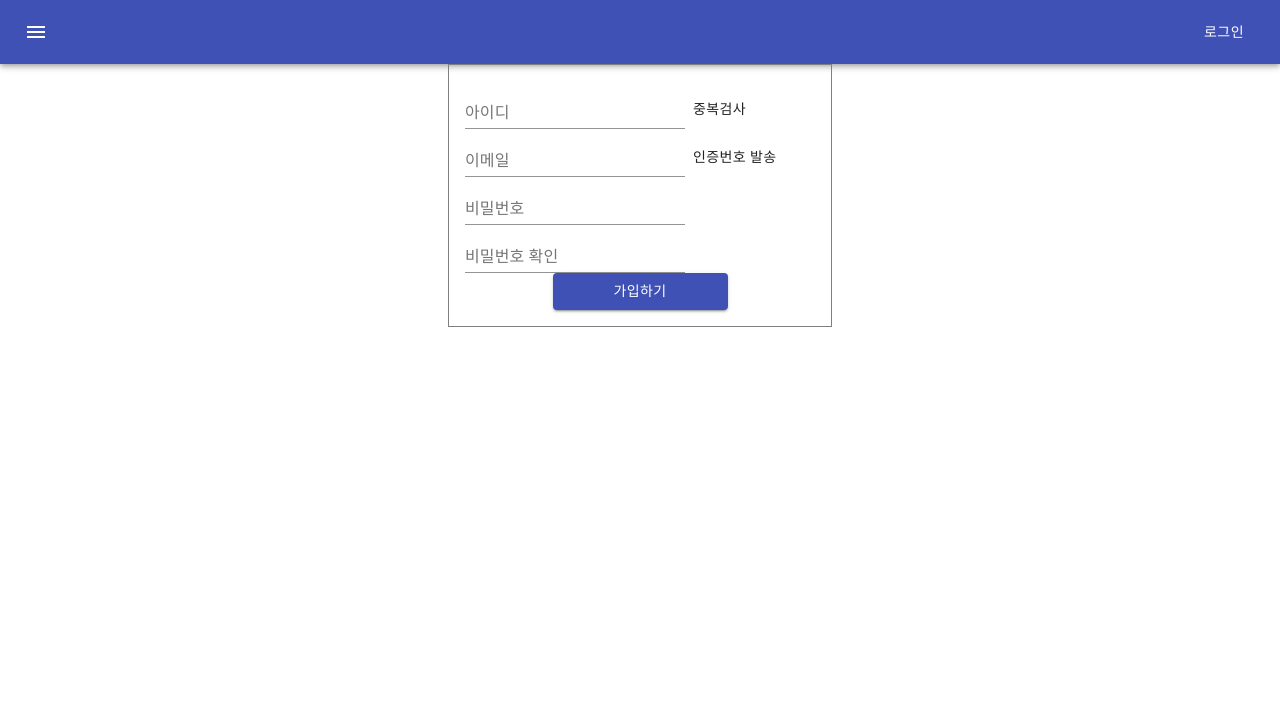
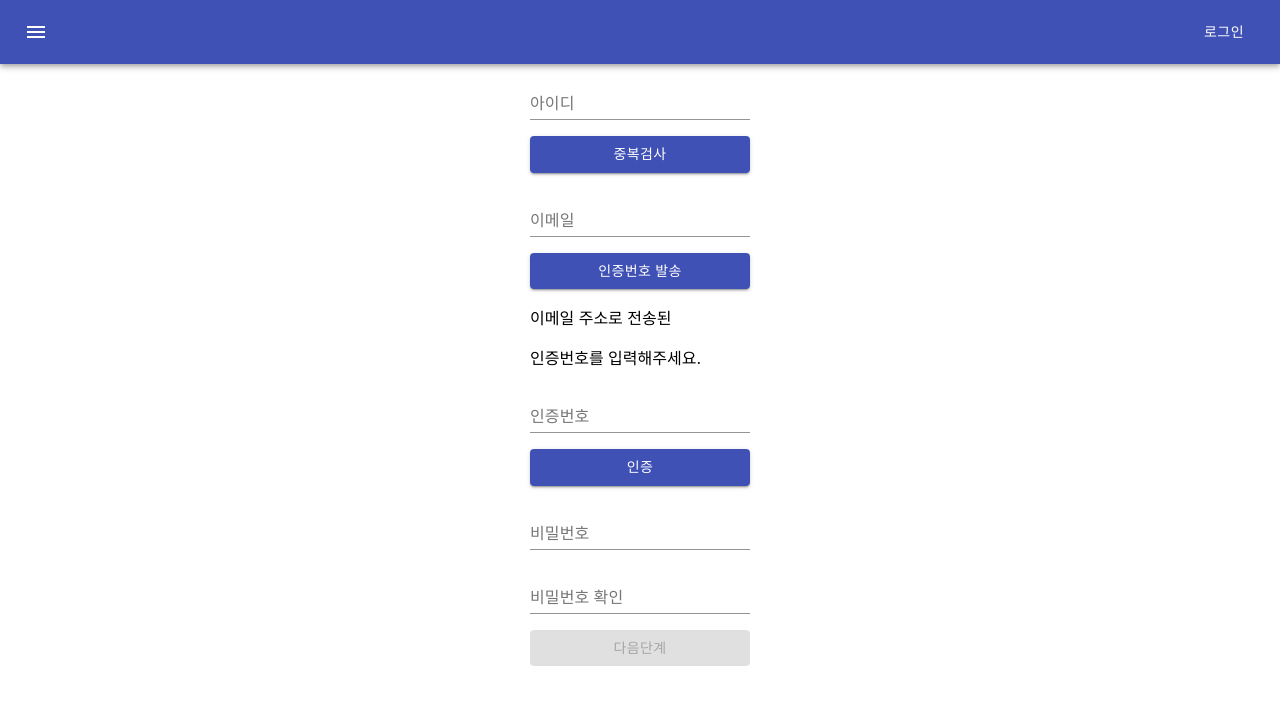
Before and after one commit to mayRhee218/Shake-Up, a React (Create React App) app in the folder FE/: page /signup in a window 1280 px wide. Shown: the top 704 px of the page. Built offline with nearby package versions, Linux system fonts and the light colour scheme.

Commit message:
feat: signup (ver1.1)

```diff
--- a/FE/package.json
+++ b/FE/package.json
@@ -5,9 +5,11 @@
   "dependencies": {
     "@material-ui/core": "^4.12.3",
     "@material-ui/icons": "^4.11.2",
+    "@mui/icons-material": "^5.3.0",
     "@testing-library/jest-dom": "^5.16.1",
     "@testing-library/react": "^12.1.2",
     "@testing-library/user-event": "^13.5.0",
+    "axios": "^0.25.0",
     "bootstrap": "^5.1.3",
     "react": "^17.0.2",
     "react-bootstrap": "^2.1.1",
--- a/FE/src/App.js
+++ b/FE/src/App.js
@@ -10,6 +10,7 @@ import {
 import MainPage from './components/views/contents/dandda/dandda';
 import LoginPage from './components/views/login/Login';
 import SignUp from './components/views/Signup/Signup';
+import SignUpNext from './components/views/Signup/SignupNext';
 import Navbar from './components/views/bar/Navbar';
 import JoinEnd from './components/views/Signup/JoinEnd';
 
@@ -22,6 +23,7 @@ function App() {
         <Route exact={true} path="/login" element={<LoginPage/>} />
         <Route exact={true} path="/joinend" element={<JoinEnd/>} />
         <Route exact={true} path="/signup" element={<SignUp/>} />
+        <Route exact={true} path="/signup/next" element={<SignUpNext/>} />
       </Routes>
     </BrowserRouter>
   );
--- /dev/null
+++ b/FE/src/components/views/Signup/Email.js
@@ -0,0 +1,113 @@
+/**
+ *
+ * @author 조준영
+ * @version 1.0.0
+ * 작성일 2022-01-24
+**/
+import React, { useEffect, useState } from 'react';
+import { Button, TextField } from '@material-ui/core';
+import axios from 'axios'
+
+function Email({propFunction}) {
+  const [inputHash, setInputHash] = useState('')
+  const [isError, setIsError] = useState(false)
+  const hash = ''
+  const [verify, setVerify] = useState(false)
+  const [restTime, setRestTime] = useState('')
+  const [min, setMin] = useState(null)
+  const [sec, setSec] = useState(null)
+  const [email, setEmail] = useState('')
+  const [errorMsg, setErrorMsg] = useState('')
+
+  const onEmailHandler = ({target: {value}}) => {
+    setEmail(value)
+    if (value.length > 3 && !/^[0-9a-z]*@[0-9a-z]*\.[a-z]{2,3}$/i.test(value)) {
+      setErrorMsg('이메일 형식이 아닙니다.')
+    } else {
+      setErrorMsg('')
+    }
+  }
+    // 인증메일 보내기
+  const emailHash = () => {
+    setRestTime(600)
+    axios.get({
+      url: `/users/name/${email}`,
+    })
+      .then(res => {
+        // 여기서 해쉬값 저장해야함
+        // hash= 뭐시기
+        console.log(res)
+      })
+      .catch(err => {
+        console.log(err)
+      })
+  }
+
+  const isHash = () => {
+    if (hash === inputHash) {
+      setVerify(true)
+      setIsError(false)
+      propFunction(true)
+    } else {
+      setVerify(false)
+      setIsError(true)
+      propFunction(false)
+    }
+  }
+  useEffect(() => {
+    const stopWatch = setInterval(() => {
+      if (restTime < 0) {
+        clearInterval(stopWatch)
+      } else {
+        setMin(Math.floor(restTime/60))
+        setSec(restTime%60)
+      }
+      setRestTime(prev => prev-1)
+    }, 1000);
+    return () => clearInterval(stopWatch)
+  }, [restTime])
+
+  return (
+    <>
+      <TextField
+        name='email'
+        label="이메일"
+        type='text'
+        variant="standard"
+        autoComplete='off'
+        onChange={onEmailHandler}
+        value={email}
+        error={errorMsg ? true:false}
+        helperText={errorMsg}
+        />
+      <Button
+        onClick={emailHash}
+        variant='contained'
+        color='primary'>
+        {hash ? '인증번호 재발송':'인증번호 발송'}</Button>
+      <span>이메일 주소로 전송된 </span>
+      <span>인증번호를 입력해주세요.</span>
+      <TextField
+        label="인증번호"
+        value={inputHash}
+        onChange={({target: {value}})=> {setInputHash(value)}}
+        disabled={verify}
+        error={isError}
+        helperText={isError? '인증번호가 틀렸습니다':''}
+      />
+      {!hash ? '':
+        <p>{min}:{sec < 10 ? '0'+sec : sec}</p>
+      }
+      <Button
+        variant='contained'
+        color='primary'
+        onClick={isHash}
+        disabled={verify}
+      >인증
+      </Button>
+    </>
+  );
+}
+
+
+export default Email;
--- /dev/null
+++ b/FE/src/components/views/Signup/OverLap.js
@@ -0,0 +1,38 @@
+/**
+ *
+ * @author 조준영
+ * @version 1.0.0
+ * 작성일 2022-01-24
+**/
+import React, { useState } from 'react';
+import { Button } from '@material-ui/core';
+import axios from 'axios'
+
+function OverLap({url, value, propFunction}) {
+  const [check, setCheck] = useState(false)
+  const overLap = () => {
+    axios.get(`/users/${url}/${value}`)
+      .then(() => {
+        propFunction(false)
+      })
+      .catch((err) => {
+        console.log(err)
+        propFunction(true)
+      })
+    setCheck(true)
+    }
+  return (
+    <>
+      <Button
+        color='primary'
+        variant="contained"
+        onClick={overLap}
+        disabled={check}
+      >
+        중복검사
+      </Button>
+    </>
+  );
+}
+
+export default OverLap;
--- a/FE/src/components/views/Signup/Signup.js
+++ b/FE/src/components/views/Signup/Signup.js
@@ -1,139 +1,155 @@
+/**
+ *
+ * @author 조준영
+ * @version 1.0.0
+ * 작성일 2022-01-21
+**/
 import React, { useState } from 'react';
- import {TextField, Box, Button, Grid} from '@material-ui/core';
- import vaildate from './vaildate';
-//  import axios from 'axios';
+import {TextField, Button} from '@material-ui/core';
+import {useNavigate} from 'react-router-dom';
+import OverLap from './OverLap'
+import Email from './Email'
+import { makeStyles } from '@material-ui/core/styles';
+
+const useStyles = makeStyles((theme) => ({
+    root: {
+      '& > *': {
+        margin: theme.spacing(1),
+      },
+    },
+  }));
 
 function Signup() {
-  const [credential, setCredential] = useState({
-    id: '',
-    email: '',
-    password: '',
-    confirmPassword: '',
+  const [id, setId] = useState('')
+  const [password, setPassword] = useState('')
+  const [confirmPassword, setConfirmPassword] = useState('')
+  const [check, setCheck] = useState({
+    id: false,
+    email: false,
+    pw: false
   })
-  const [errorMsg, setErrorMsg] = useState({
-    id: '',
-    email: '',
-    password: '',
-    confirmPassword: '',
-  })
-  const [check, setCheck] = useState({
-    id: null,
-    email: false,
-    emailHash: '',
-  })
-  const [disabled, setDisabled] = useState(false)
+  const [idErrorMsg, setIdErrorMsg] = useState('')
+  const [pwErrorMsg, setPwErrorMsg] = useState('')
+  const [cpwErrorMsg, setCpwErrorMsg] = useState('')
 
-  const handleChange = ({target}) => {
-    const {name, value} = target
-    setCredential({...credential, [name]: value});
-  }
-  const onSubmit = async (e) => {
-    setDisabled(true)
-    e.preventDefault()
-    await new Promise((r) => setTimeout(r, 100));
-    setErrorMsg(vaildate(credential))
-    setDisabled(false)
-  }
-  const isHash = ({target}) => {
-    if (emailHash === target.value) {
-      console.log('패스')
+  const navigate = useNavigate()
+
+  const onIdHandler = ({target: {value}}) => {
+    setId(value)
+    if (value.length > 3 && !/^[a-z0-9]{6,12}$/i.test(value)){
+      setIdErrorMsg('아이디 문제있네')
     } else {
-      console.log('안패스')
+      setIdErrorMsg('')
     }
   }
-  const emailHash = () => {
-    console.log(credential.email)
+
+  // 패스워드
+  const onPwdHandler = ({target: {value}}) => {
+    setPassword(value)
+    if (!/^(?=.*[A-Za-z])(?=.*\d)(?=.*[!@#$%^&*()-=])[A-Za-z\d!@#$%^&*()-=]{8,16}$/.test(value)) {
+      setPwErrorMsg('패스워드를 다시 확인해주세요')
+    } else {
+      setPwErrorMsg('')
+    }
+  }
+  // 패스워드 재확인
+  const onConPwdHandler = ({target: {value}}) => {
+    setConfirmPassword(value)
+    if (password !== value) {
+      setCpwErrorMsg('비밀번호가 일치하지 않습니다')
+    } else {
+      setCheck({...check, pw:true})
+      setCpwErrorMsg('')
+    }
+  }
+  //이메일 인증
+  const isRight = (isSame) => {
+    if (isSame) {
       setCheck({...check, email:true})
-    // setCheck({...check, [email]: true})
-    // axios({
+    } else {
 
-    // })
     }
-  const overLap = () => {
-    setCheck({...check, id: true})
-    // axios({
-    //   method: 'GET',
-    //   url: `http://localhost:3000/users/idcheck/${credential.id}`,
-    //   header:{
-    //     'Accept':'application/json',
-    //     'Content-Type':'application/json;charset=UTP-8'
-    //   },
-    // })
-    //   .then(res => {
-    //     console.log(res)
-    //   })
   }
+  // 아이디 중복검사
+  const propOverlap = (isUnique) => {
+    console.log(isUnique)
+    if (isUnique) {
+      setCheck({...check, id:true})
+    }
+  }
+  // 다음 버튼
+  const onNext = () => {
+    navigate('/signup/next', {
+      state: {
+        id,
+        password
+      },
+    });
+  }
+  const classes = useStyles();
+
+  // --------------------------------------------------------------------
+
   return (
-    <Box sx={{p:2, border: '1px solid grey', margin:'auto', width:350}}>
-      <form onSubmit={onSubmit}>
-        <Grid container direction='column' justifyContent='center' alignItems='flex-start'>
-          <Grid>
+    <div style={{
+      display: 'flex', justifyContent: 'center', alignItems: 'flex-start'
+      , width: '100%', height: '88vh'
+    }}>
+      <form style={{ display: 'flex', flexDirection: 'column' }}
+        className={classes.root} autoComplete='off'>
           <TextField
             name='id'
             label="아이디"
             type='text'
             variant="standard"
-              onChange={handleChange}
-              value={credential.id}
-              helperText={errorMsg.id ? '': errorMsg.id}
+            onChange={onIdHandler}
+            value={id}
+            error={idErrorMsg ? true:false}
+            helperText={idErrorMsg}
           />
-            <Button onClick={overLap} style={{marginTop:'10px'}}>중복검사</Button>
-          </Grid>
-          <Grid>
-            <TextField
-              name='email'
-              label="이메일"
-              type='text'
-              variant="standard"
-              autoComplete='off'
-              onChange={handleChange}
-              value={credential.email}
-              error={errorMsg.email ? true:false}
-              helperText={errorMsg.email}
-             />
-            <Button onClick={emailHash} style={{marginTop: '10px'}}>{check.email ? '인증번호 재발송' : '인증번호 발송'}</Button>
+
+          <OverLap
+            url='idcheck'
+            value={id}
+            propFunction={propOverlap}
+          ></OverLap>
           {/* axios로 보내면 응답이 이메일의 해쉬값이 오고, 저장해놨다가 같은값인지 확인*/}
-            {!check.email ? '' :
-              <div style={{p:3, border: '1px solid red'}}>
-                <p>이메일 주소로 전송된 인증번호를 입력해주세요.</p>
-                <TextField
-                  label="인증번호"
-                  margin="none"
-                  />
-                <Button onSubmit={isHash} style={{marginTop:'10px'}}>인증</Button>
-              </div>
-            }
-          </Grid>
-          <Grid>
+          <Email
+            propFunction={isRight}
+          ></Email>
           <TextField
             name='password'
             label="비밀번호"
             type='password'
             variant="standard"
             autoComplete="new-password"
-              onChange={handleChange}
-              value={credential.password}
-              error={errorMsg.password ? true:false}
-              helperText={errorMsg.password}
+            onChange={onPwdHandler}
+            value={password}
+            error={pwErrorMsg ? true:false}
+            helperText={pwErrorMsg}
             />
-          </Grid>
-          <Grid >
         <TextField
           name="confirmPassword"
           label="비밀번호 확인"
           type='password'
           autoComplete="new-password"
           variant="standard"
-            onChange={handleChange}
-            value={credential.confirmPassword}
-            error={errorMsg.confirmPassword ? true:false}
-            helperText={errorMsg.confirmPassword}
+          onChange={onConPwdHandler}
+          value={confirmPassword}
+          error={cpwErrorMsg ? true:false}
+          helperText={cpwErrorMsg}
           />
-          </Grid>
-          <Button type="submit" variant='contained'style={{margin: 'auto', width:'50%'}} color='primary' disabled={disabled}>가입하기</Button>
-        </Grid>
+        <Button
+          type="button"
+          variant="contained"
+          color="primary"
+          disabled={!(check.id && check.email && check.pw)}
+          onClick={onNext}
+          >다음단계
+        </Button>
       </form>
-    </Box>
+    </div>
+
   );
  }
 
--- /dev/null
+++ b/FE/src/components/views/Signup/SignupNext.js
@@ -0,0 +1,89 @@
+/**
+ *
+ * @author 조준영
+ * @version 1.0.0
+ * 작성일 2022-01-24
+**/
+import React, { useState } from 'react';
+import { useLocation } from 'react-router-dom';
+import {Button, TextField} from '@material-ui/core';
+import OverLap from './OverLap'
+import axios from 'axios';
+
+function SignupNext() {
+  const location = useLocation()
+  console.log(location)
+  const {id, email, password} = location.state
+
+  const [unique, setUnique] = useState(false)
+  const [name, setName] = useState('')
+  const [nameError, setNameError] = useState(null)
+  const randomPick = () => {
+    axios.get('')
+      .then(res => {
+        setName(res)
+        console.log(res)
+      })
+      .catch(err => {
+        console.log(err)
+      })
+  }
+  const onSignUp = () => {
+    const credentials = {
+      id,
+      email,
+      password,
+      name
+    }
+    axios.post({
+      url:'/users/signin',
+      data: credentials
+    })
+      .then(res => {
+        console.log(res)
+      })
+      .catch(err => {
+        console.log(err)
+      })
+  }
+  const propOverlap = (isUnique) => {
+    if (isUnique) {
+      setUnique(true)
+    } else {
+      setNameError('이미 존재하는 채널명입니다.')
+    }
+  }
+  return (
+    <div style={{
+      display:'flex', flexDirection:'column',
+      justifyContent:'center', alignItems:'center'
+    }}>
+      <h1>채널명</h1>
+      <TextField
+        label='채널명'
+        type='text'
+        variant='standard'
+        helperText={nameError}
+      />
+      <OverLap
+        url='name'
+        value={name}
+        propFunction={propOverlap}
+      ></OverLap>
+      <Button
+        onClick={randomPick}
+        variant='contained'
+        color='primary'
+        >랜덤픽
+      </Button>
+      <Button
+        variant='contained'
+        color='primary'
+        onClick={onSignUp}
+        disabled={!unique}
+      >회원가입하기</Button>
+    </div>
+  );
+}
+
+export default SignupNext;
--- a/FE/src/components/views/login/Login.js
+++ b/FE/src/components/views/login/Login.js
@@ -24,6 +24,7 @@ function Login(props) {
         setEmailError("")
         setEmail(event.currentTarget.value)
         if (!isEmail(Email)) {
+            console.log(Email)
             setEmailError("이메일을 형식에 맞게 작성해주세요.")
         }
     }
@@ -37,6 +38,7 @@ function Login(props) {
     }
 
     const isEmail = (Email) => {
+        console.log(Email)
         const emailRegex = /^[0-9a-zA-Z]([-_\.]?[0-9a-zA-Z])*@[0-9a-zA-Z]([-_\.]?[0-9a-zA-Z])*\.[a-zA-Z]{2,3}$/
         return emailRegex.test(Email);
     };
```
Also changed, not shown: FE/src/components/views/Signup/vaildate.js (deleted, +0 -23 lines), 1 other file (tests, documents, lock files or other folders). Lines whose indentation alone changed are shown as unchanged.
